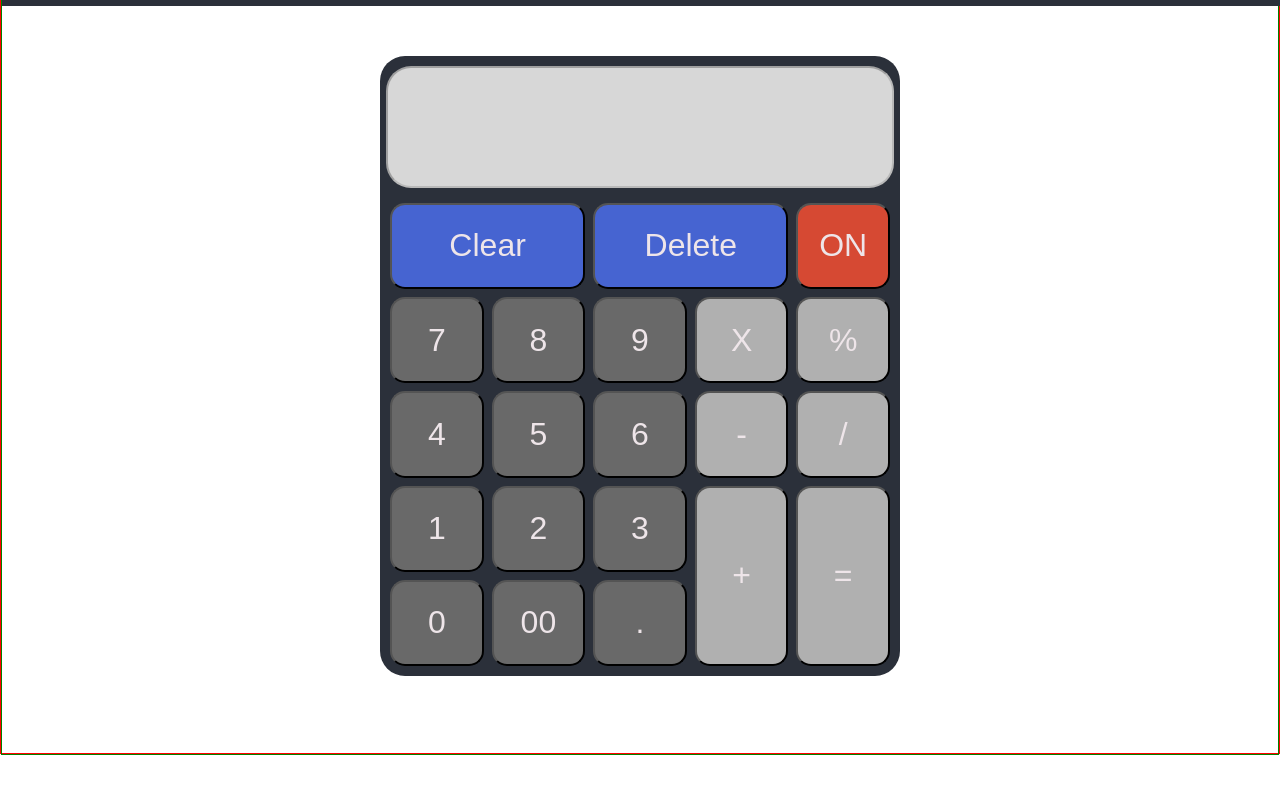
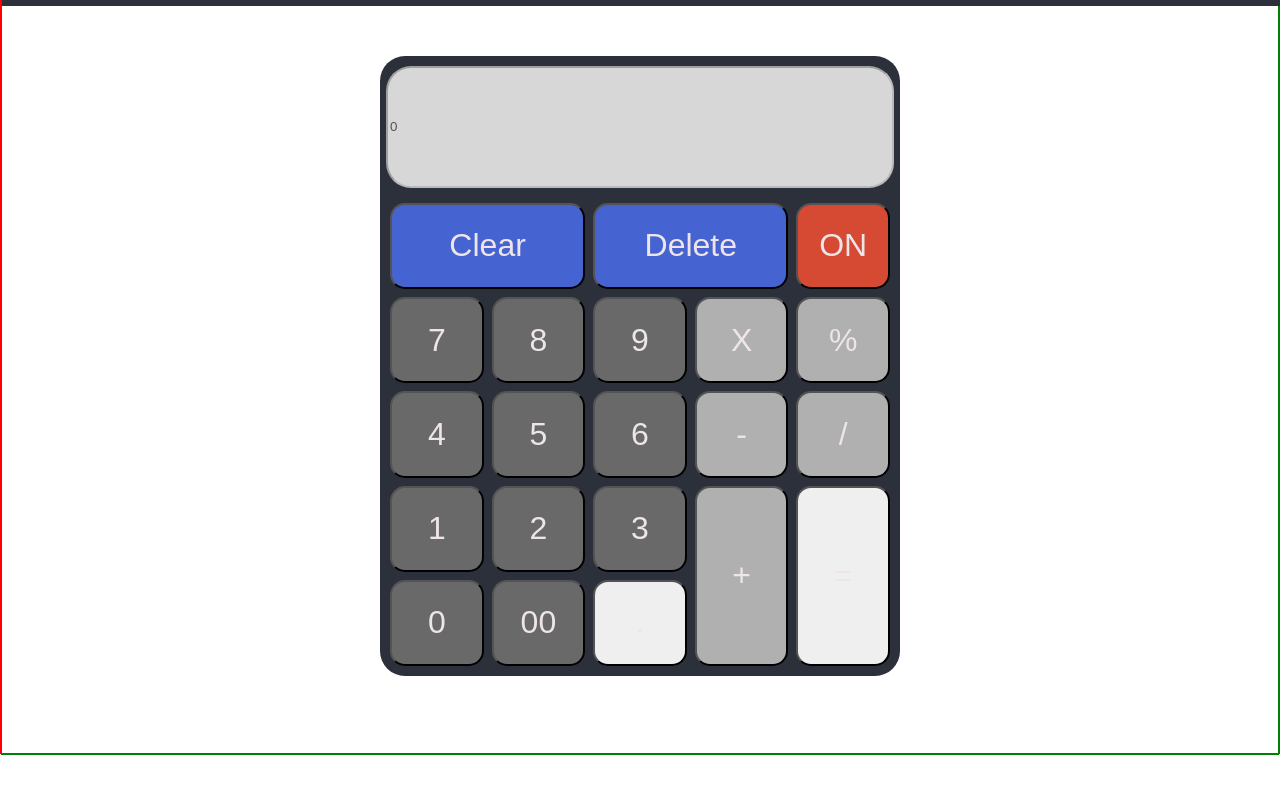
Before and after one commit to MichaelKucukarslan/odin-calculator, a plain HTML site: page index.html in a window 1280 px wide. Shown: the part 48-842 px from the top of the page. Drawn offline with Linux system fonts and the light colour scheme.

Commit message:
Removed equal sign as an operator

```diff
--- a/index.html
+++ b/index.html
@@ -14,7 +14,7 @@
     </header>
     <div class="main">
         <div class="calculator-background">
-            <input id="display" type="text" class="display" value="" disabled>
+            <input id="display" type="text" class="display" value="0" disabled>
             <div class="calculator-items">
                 <button id="clear" type="button" value="clear" class="grid-col-span-2 button-del">Clear</button>
                 <button id="delete" type="button" value="delete" class="grid-col-span-2 button-del">Delete</button>
@@ -36,11 +36,11 @@
                 <button id="2" type="button" value="2" class="numbers">2</button>
                 <button id="3" type="button" value="3" class="numbers">3</button>
                 <button id="add" type="button" value="+" class="grid-row-span-2 grid-col-start-4 operator">+</button>
-                <button id="total" type="button" value="=" class="grid-row-span-2 grid-col-start-5 operator">=</button>
+                <button id="total" type="button" value="=" class="grid-row-span-2 grid-col-start-5">=</button>
 
                 <button id="0" type="button" value="0" class="numbers">0</button>
                 <button id="00" type="button" value="00" class="numbers">00</button>
-                <button id="decimal" type="button" value="." class="numbers">.</button>
+                <button id="decimal" type="button" value="." class="decimal">.</button>
             </div>
         </div>
     </div>
```
